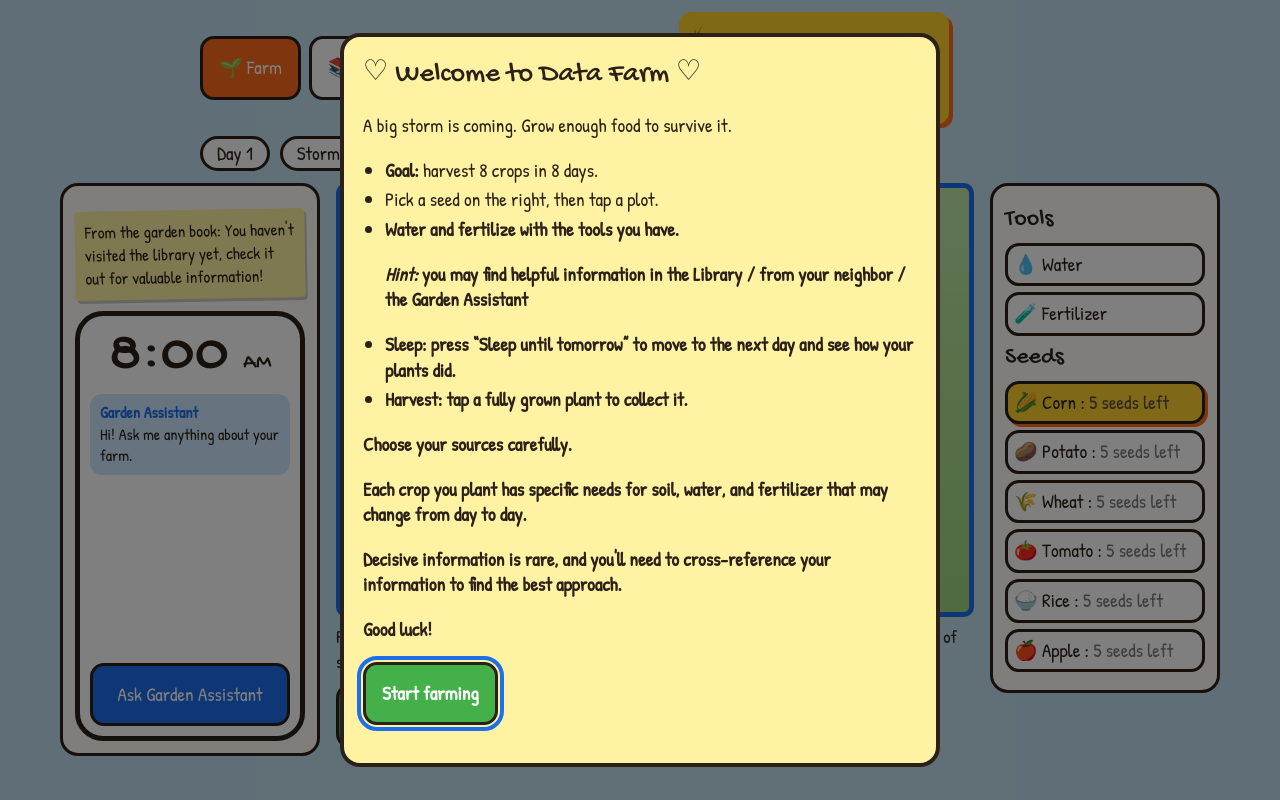
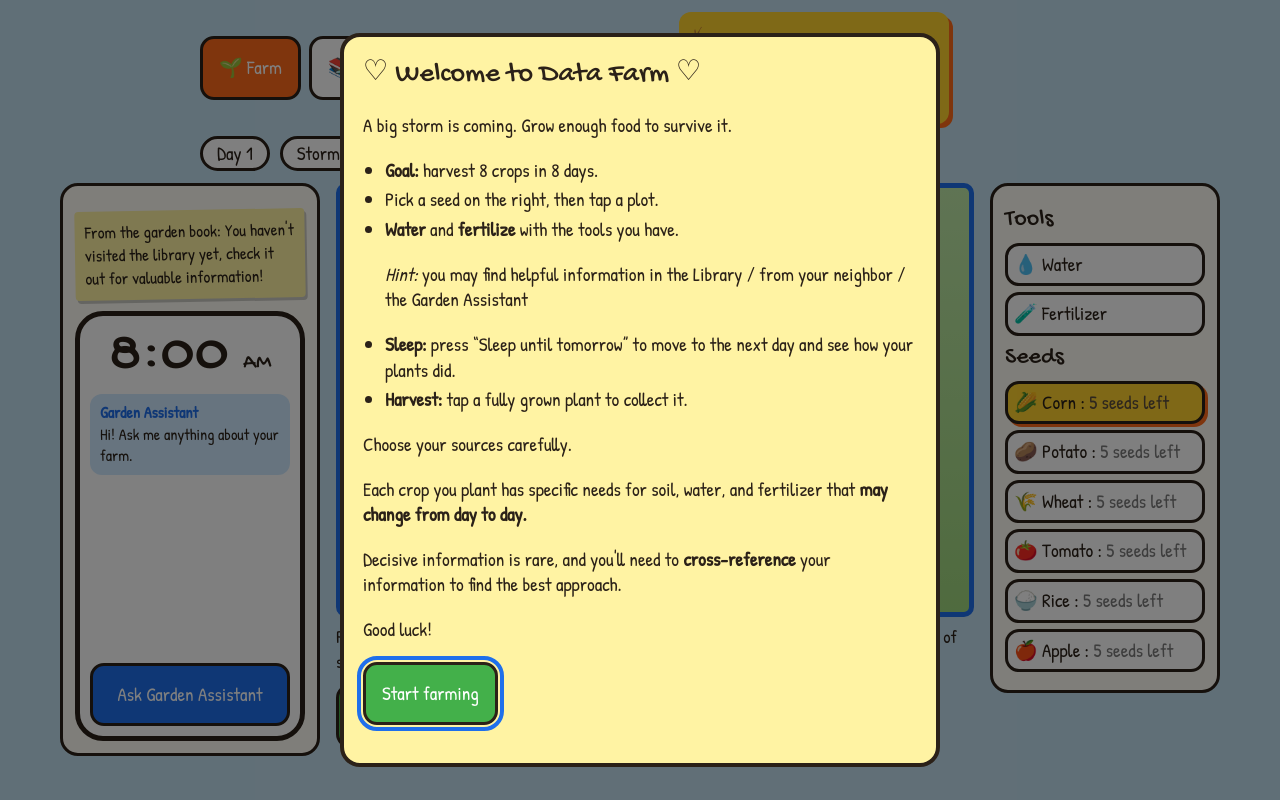
Before and after one commit to mar3ang/data-farm, a plain HTML site: page index.html in a window 1280 px wide. Drawn offline with Linux system fonts and the light colour scheme.

Commit message:
fixed bolding in intro popup

```diff
--- a/index.html
+++ b/index.html
@@ -138,14 +138,14 @@
 <ul>
 <li><b>Goal:</b> harvest 8 crops in 8 days.</li>
 <li> Pick a seed on the right, then tap a plot.</li>
-<li><b>Water<b> and <b>fertilize<b> with the tools you have.</li>
+<li><b>Water</b> and <b>fertilize</b> with the tools you have.</li>
 <p><i>Hint:</i> you may find helpful information in the Library / from your neighbor / the Garden Assistant</p>
 <li><b>Sleep:</b> press “Sleep until tomorrow” to move to the next day and see how your plants did.</li>
 <li><b>Harvest:</b> tap a fully grown plant to collect it.</li>
 </ul>
 <p>Choose your sources carefully.</p>
-<p>Each crop you plant has specific needs for soil, water, and fertilizer that may change from day to day.</p>
-<p>Decisive information is rare, and you'll need to cross-reference your information to find the best approach.</p>
+<p>Each crop you plant has specific needs for soil, water, and fertilizer that <b>may change from day to day.</b></p>
+<p>Decisive information is rare, and you'll need to <b>cross-reference</b> your information to find the best approach.</p>
 <p>Good luck!</p>
 </p>
 <p><button class="btn go" id="startGame">Start farming</button></p>
```
